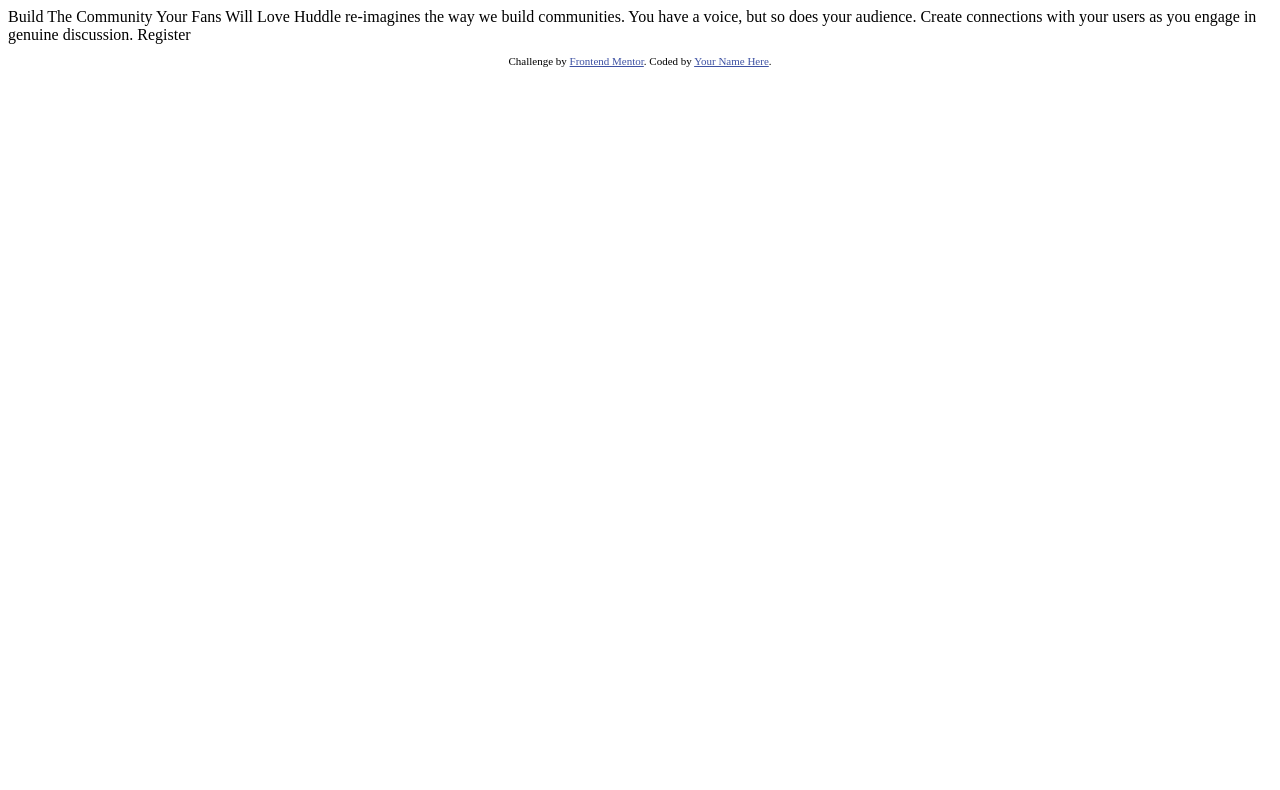
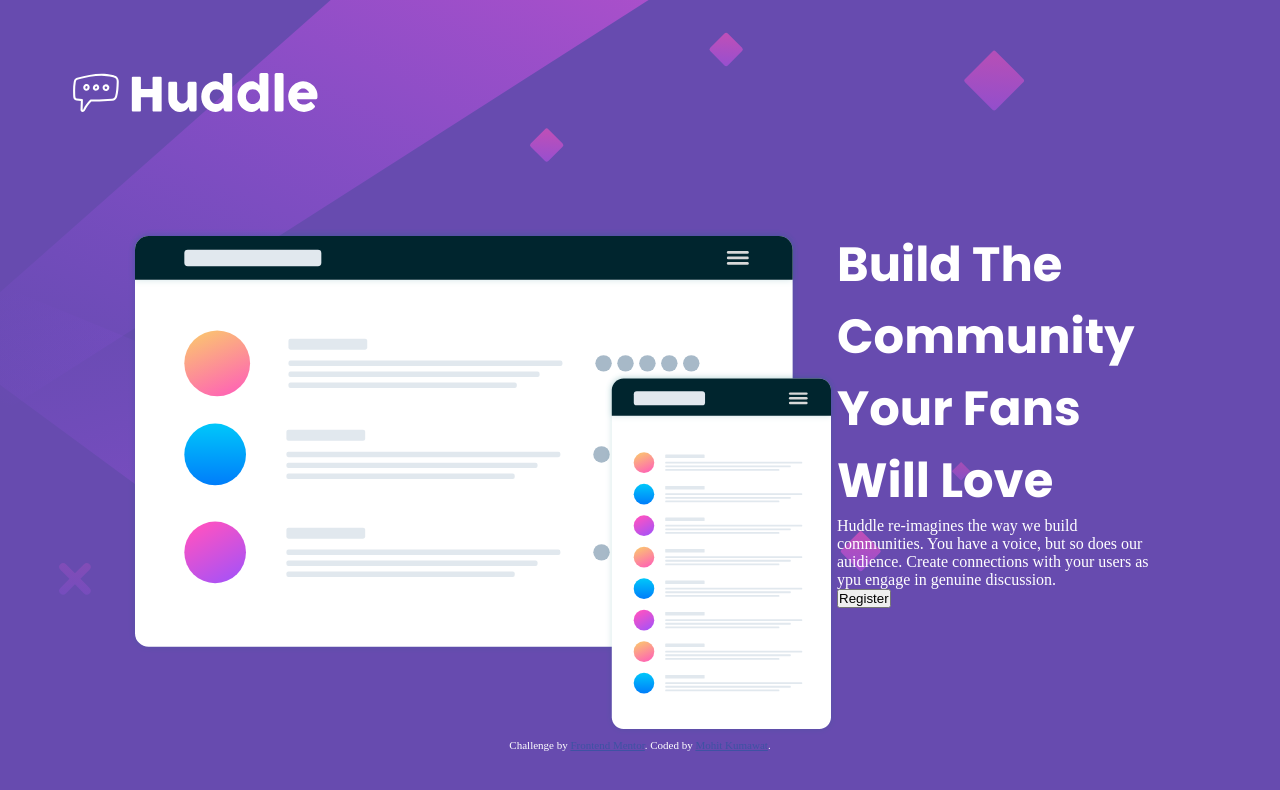
Before and after one commit to darkk-lord/FrontEnd-Huddle-landing-page-with-a-single-introductory-section, a plain HTML site: page index.html in a window 1280 px wide. Drawn offline with Linux system fonts and the light colour scheme.

Commit message:
Second Version

```diff
--- a/index.html
+++ b/index.html
@@ -3,10 +3,13 @@
 <head>
   <meta charset="UTF-8">
   <meta name="viewport" content="width=device-width, initial-scale=1.0"> <!-- displays site properly based on user's device -->
-
+  <link rel="preconnect" href="https://fonts.googleapis.com">
+  <link rel="preconnect" href="https://fonts.gstatic.com" crossorigin>
+  <link href="https://fonts.googleapis.com/css2?family=Open+Sans:ital,wght@0,300..800;1,300..800&family=Poppins:ital,wght@0,100;0,200;0,300;0,400;0,500;0,600;0,700;0,800;0,900;1,100;1,200;1,300;1,400;1,500;1,600;1,700;1,800;1,900&display=swap" rel="stylesheet">
   <link rel="icon" type="image/png" sizes="32x32" href="./images/favicon-32x32.png">
 
   <title>Frontend Mentor | Huddle landing page with single introductory section</title>
+  <link rel="stylesheet" href="style.css">
 
   <!-- Feel free to remove these styles or customise in your own stylesheet 👍 -->
   <style>
@@ -16,18 +19,35 @@
 </head>
 <body>
 
-  Build The Community Your Fans Will Love
-
-  Huddle re-imagines the way we build communities. You have a voice, but so does your audience.
-  Create connections with your users as you engage in genuine discussion.
-
-  Register
+  <header>
+    <div class="header-logo">
+      <img src="/images/logo.svg" alt="">
+    </div>
+  </header>
+  <div class="hero">
+    <div class="hero-image">
+      <img src="/images/illustration-mockups.svg" alt="">
+    </div>
+    <div class="hero-section">
+      <div class="hero-section-heading">
+        <h2>Build The Community</h2>
+        <h2>Your Fans Will Love</h2>
+      </div>
+      <div class="hero-section-description">
+        <p>Huddle re-imagines the way we build communities. You have a voice, but so does our auidience. Create connections with your users as ypu engage in genuine discussion.</p>
+      </div>
+      <div class="hero-section-button">
+        <button>Register</button>
+      </div>
+    </div>
+  </div>
 
   <footer>
     <p class="attribution">
       Challenge by <a href="https://www.frontendmentor.io?ref=challenge" target="_blank">Frontend Mentor</a>.
-      Coded by <a href="#">Your Name Here</a>.
+      Coded by <a href="#">Mohit Kumawat</a>.
     </p>
   </footer>
+
 </body>
 </html>
--- /dev/null
+++ b/style.css
@@ -0,0 +1,41 @@
+:root{
+    --primary-clr-violet: hsl(257, 40%, 49%);
+    --secondary-clr-soft-magenta: hsl(300, 69%, 71%);
+}
+
+*{
+    margin: 0;
+    padding: 0;
+}
+
+body{
+    background-image: url(/images/bg-desktop.svg);
+    background-repeat: no-repeat;
+    background-size: 80%;
+    background-color: var(--primary-clr-violet);
+    /* padding-left: 100px; */
+    color: white;
+}
+
+.header-logo{
+    margin-top: 60px;
+    margin-left: 60px;
+}
+
+.hero{
+    width: 80%;
+    margin: 100px auto 0 auto;
+    display: grid;
+    grid-template-columns: 1fr 1fr;
+    gap: none;
+}
+
+.hero-image{
+    background-repeat: no-repeat;
+}
+
+.hero-section-heading{
+    font-family: Poppins;
+    font-size: 2rem;
+    font-weight: 400;
+}
```
